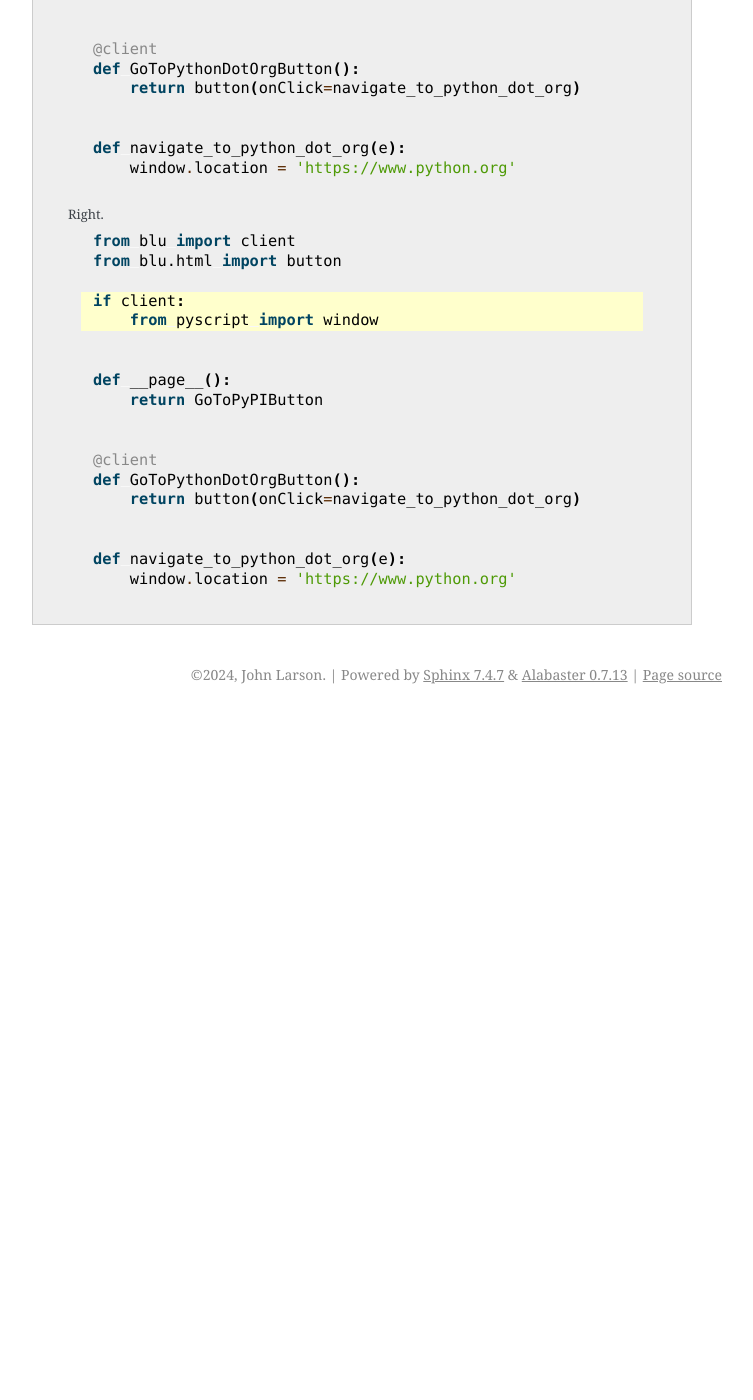
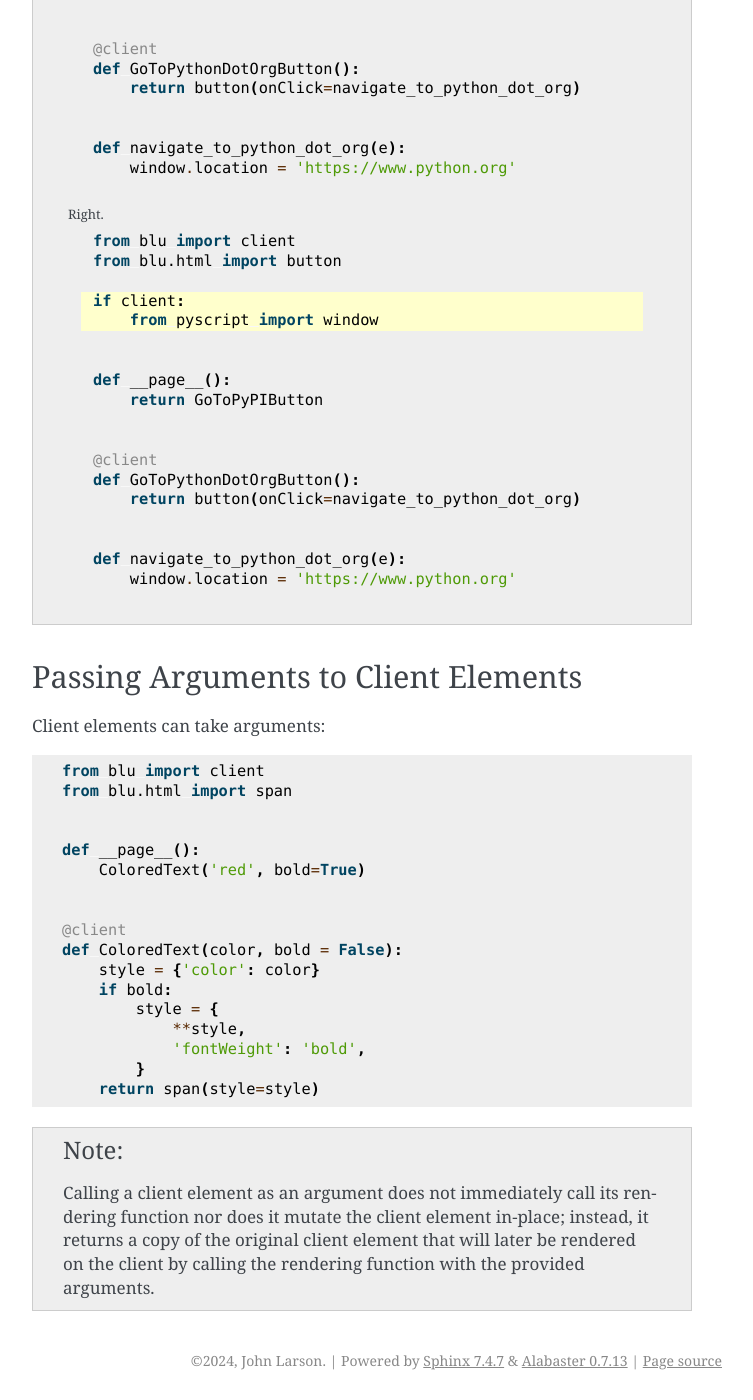
Before and after one commit to johnlarson/blu, a Sphinx documentation site: the page built from docs/user-guide/client-side-rendering.rst, in a window 1280 px wide and 1400 px high, scrolled down 2619 px. Shown: the whole window, without its empty margins (388-1141 px from the left). Built offline with Sphinx 7.4.7, drawn with Linux system fonts in a browser that asks for light colours; before the commit the page ends 3333 px from its top, so only the background shows below that; some of the changed text lies outside the part shown.

Commit message:
progress

```diff
--- a/docs/user-guide/client-side-rendering.rst
+++ b/docs/user-guide/client-side-rendering.rst
@@ -147,3 +147,32 @@ with an event listener attached to the button that prints "Hello!" to the web br
 
         def navigate_to_python_dot_org(e):
             window.location = 'https://www.python.org'
+
+
+Passing Arguments to Client Elements
+------------------------------------
+
+
+Client elements can take arguments:
+
+.. code-block:: python
+
+    from blu import client
+    from blu.html import span
+
+
+    def __page__():
+        ColoredText('red', bold=True)
+
+
+    @client
+    def ColoredText(color, bold = False):
+        style = {'color': color}
+        if bold:
+            style = {
+                **style,
+                'fontWeight': 'bold',
+            }
+        return span(style=style)
+
+.. note:: Calling a client element as an argument does not immediately call its rendering function nor does it mutate the client element in-place; instead, it returns a copy of the original client element that will later be rendered on the client by calling the rendering function with the provided arguments.
```
